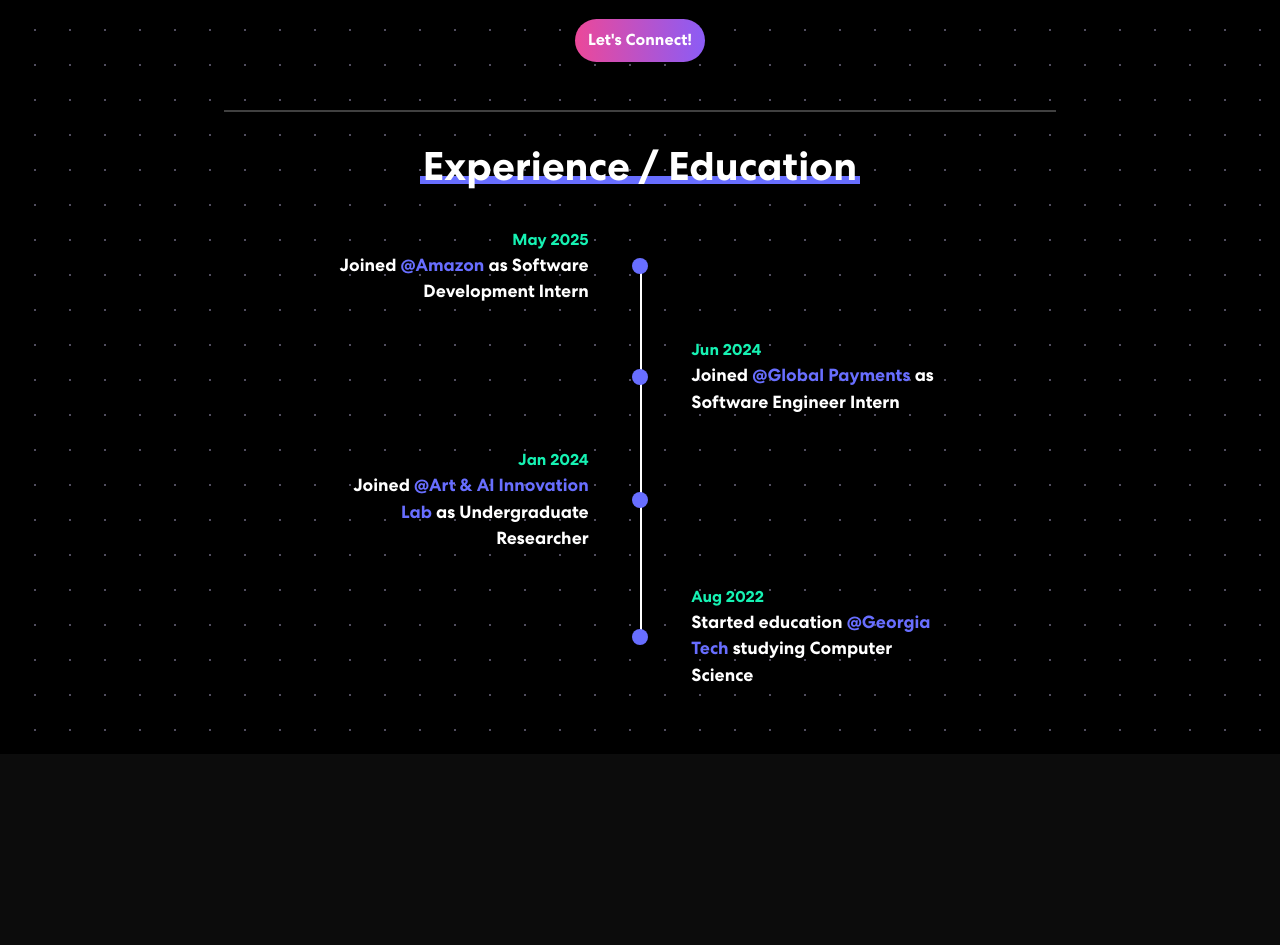
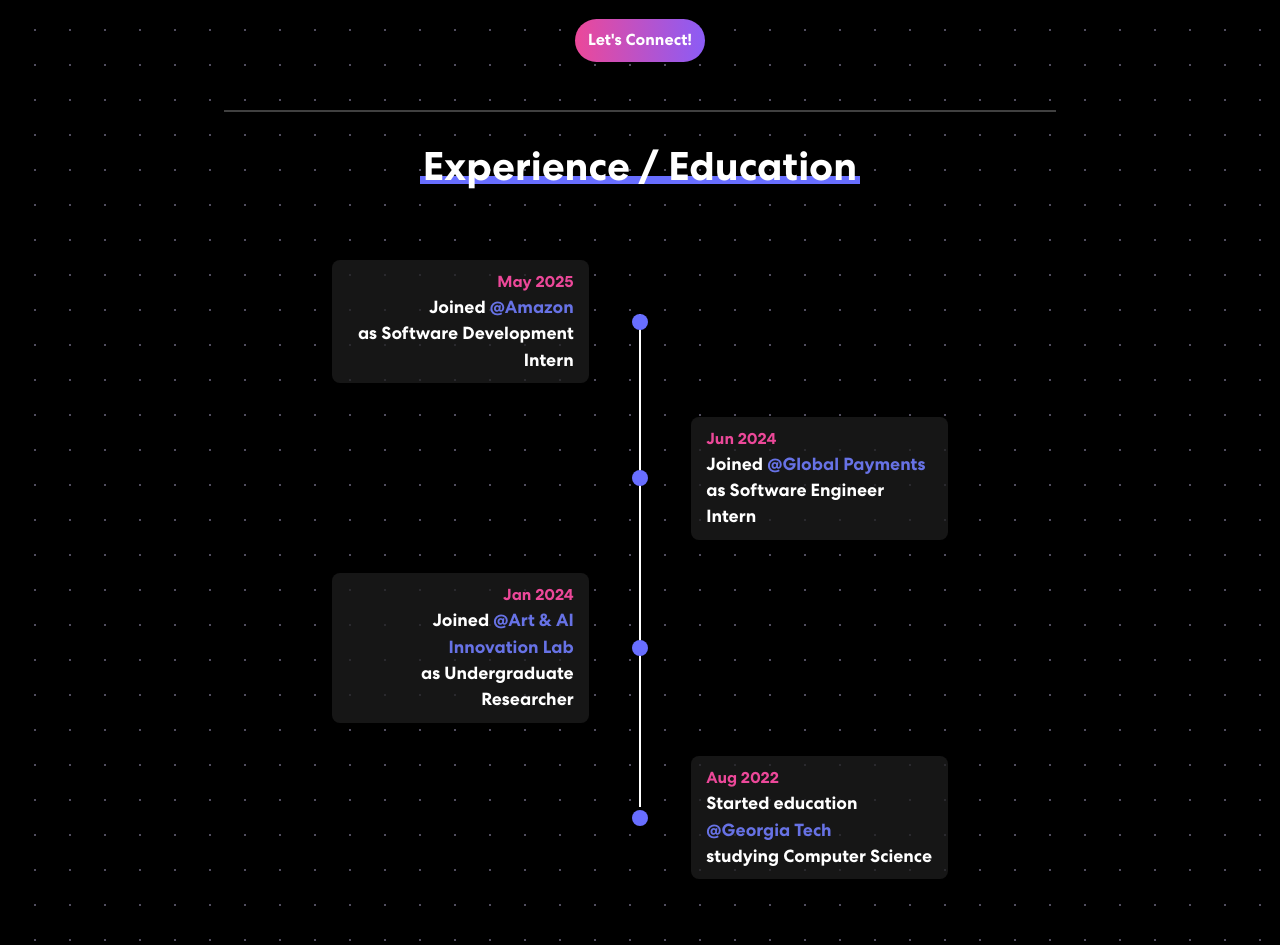
Before and after one commit to zhiwang24/PersonalPortfolio, a React (Create React App) app: page / in a window 1280 px wide. Shown: the part 1440-2385 px from the top of the page. Before the commit the page ends 2194 px from the top, so only its background shows below. Built offline with nearby package versions, Linux system fonts and the light colour scheme.

Commit message:
Updated experience tab

```diff
--- a/src/components/Experience.jsx
+++ b/src/components/Experience.jsx
@@ -21,12 +21,11 @@ export const Experience = () => {
                         ></div>
                         <div className="timeline-content">
                             <p className="date">{event.date}</p>
-                            <span className="title">{event.title}</span>
-                            <span className="action">{event.action}
-                                <span className="description">{event.description}</span>
+                            <div className="timeline-subcontent"></div>
+                                <span className="action">{event.action}
                                 <span className="location">{event.location}</span>
-                                <span className="role">{event.role}</span>
                             </span>
+                            <span className="role">{event.role}</span>
                         </div>
                         </div>
                     ))}
--- a/src/components/Timeline.css
+++ b/src/components/Timeline.css
@@ -1,19 +1,25 @@
 /* Timeline.css */
+.experience-header {
+  padding-bottom: 2rem;
+}
 .timeline {
     display: flex;
     flex-direction: column;
     align-items: center;
-    position: relative; /* Needed for positioning the line */
+    position: relative;
     margin-top: 2rem;
   }
 
   .timeline-line {
     position: absolute;
-    top: 2.8rem;
-    left: 50%;
+    top: 3.4rem;
     width: .1rem;
     background-color: #ffffff;
-    height: 74%;
+    height: 75.5%;
+  }
+  .timeline-subcontent {
+    display: flex;
+    align-items: center;
   }
 
   .timeline-item {
@@ -22,15 +28,18 @@
     position: relative;
     width: 23%;
     margin-bottom: 3%;
+    transition: transform 0.3s ease;
   }
+
   .timeline-item:nth-child(odd) .timeline-content {
     position: relative;
     left: 70%;
   }
+
   .timeline-item:nth-child(even) .timeline-content {
     position: relative;
     left: -70%;
-    align-items: end !important;
+    align-items: flex-end !important;
     text-align: end;
   }
   .timeline-dot {
@@ -40,33 +49,43 @@
     background-color: #fff;
     position: absolute;
     left: 50%;
-    transform: translateX(-50%);
+    transform: translateX(-50%) translateZ(10px)
   }
 
   .timeline-dot.blue {
     background-color: rgb(104, 110, 255);
   }
 
-  .timeline-content {
-    display: flex;
-    flex-direction: column;
-  }
-
   .date {
     font-size: 1rem;
-    color: rgb(22 242 179);
+    color: #ec4899;
     margin: 0;
-  }
-
-  .location {
-    color: rgb(104, 110, 255);
   }
 
   .timeline-content span {
     font-size: 1.1rem;
-    font-weight: 500ß;
+    font-weight: 800;
     margin: 0;
   }
+
+  .timeline-content {
+    display: flex;
+    flex-direction: column;
+    background-color: rgba(30,30,30,.75);
+    padding: 10px 15px;
+    border-radius: 8px;
+    transform: translateZ(15px);
+    transition: transform 0.3s ease;
+  }
+
+  .timeline-item:hover {
+    transform: translateZ(40px) scale(1.05);
+  }
+
+  .location {
+    color: rgb(103,114,229);
+  }
+
   @media (max-width:1200px) {
     .timeline-item {
       width: 30%;
```
